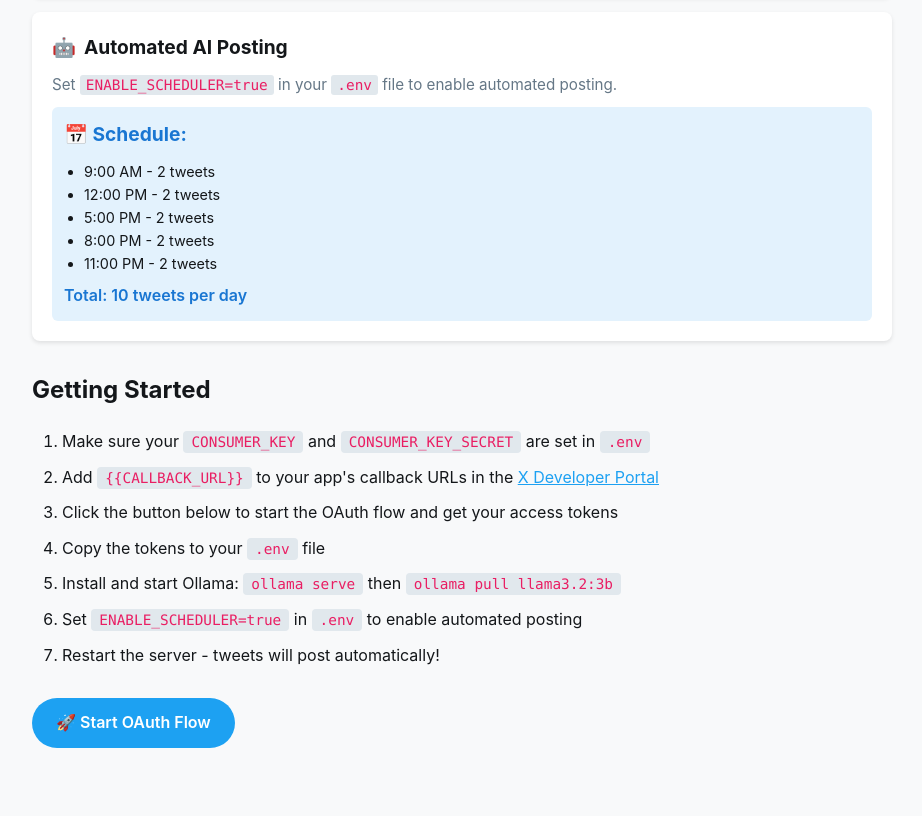
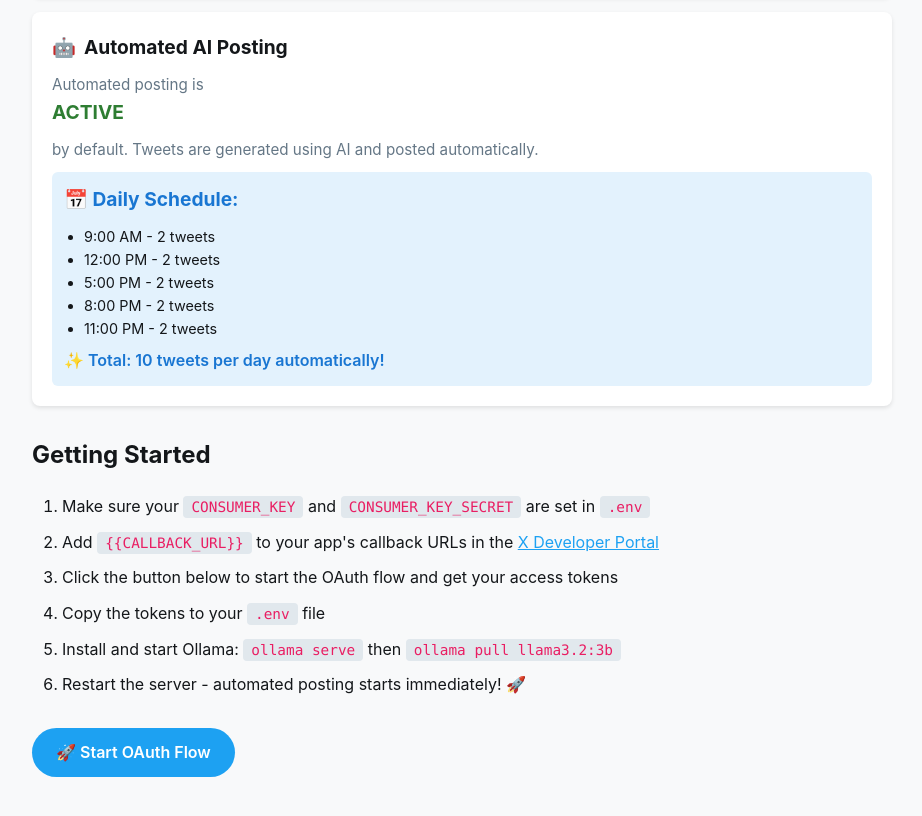
Before and after one commit to Ganeshghatti/Twitter-posting-automation, a website: page views/index.html in a window 1280 px wide. Shown: the part 894-1710 px from the top of the page, without its empty margins (178-1100 px from the left). Before the commit the page ends 1682 px from the top, so only its background shows below. Drawn offline with Linux system fonts and the light colour scheme.

Commit message:
first commit

```diff
--- a/views/index.html
+++ b/views/index.html
@@ -187,10 +187,10 @@
       <div class="route-card">
         <strong><span class="emoji">🤖</span>Automated AI Posting</strong>
         <p style="color: #657786; margin: 10px 0; font-size: 0.95rem;">
-          Set <code style="background: #e1e8ed; padding: 2px 6px; border-radius: 3px;">ENABLE_SCHEDULER=true</code> in your <code style="background: #e1e8ed; padding: 2px 6px; border-radius: 3px;">.env</code> file to enable automated posting.
+          Automated posting is <strong style="color: #2e7d32;">ACTIVE</strong> by default. Tweets are generated using AI and posted automatically.
         </p>
         <div style="background: #e3f2fd; padding: 12px; border-radius: 6px; margin-top: 10px;">
-          <strong style="color: #1976d2;">📅 Schedule:</strong>
+          <strong style="color: #1976d2;">📅 Daily Schedule:</strong>
           <ul style="margin: 8px 0 0 20px; color: #14171A; font-size: 0.9rem; line-height: 1.6;">
             <li>9:00 AM - 2 tweets</li>
             <li>12:00 PM - 2 tweets</li>
@@ -198,7 +198,7 @@
             <li>8:00 PM - 2 tweets</li>
             <li>11:00 PM - 2 tweets</li>
           </ul>
-          <p style="margin-top: 8px; color: #1976d2; font-weight: 600;">Total: 10 tweets per day</p>
+          <p style="margin-top: 8px; color: #1976d2; font-weight: 600;">✨ Total: 10 tweets per day automatically!</p>
         </div>
       </div>
 
@@ -209,8 +209,7 @@
     <li>Click the button below to start the OAuth flow and get your access tokens</li>
     <li>Copy the tokens to your <code>.env</code> file</li>
     <li>Install and start Ollama: <code>ollama serve</code> then <code>ollama pull llama3.2:3b</code></li>
-    <li>Set <code>ENABLE_SCHEDULER=true</code> in <code>.env</code> to enable automated posting</li>
-    <li>Restart the server - tweets will post automatically!</li>
+    <li>Restart the server - automated posting starts immediately! 🚀</li>
   </ol>
 
   <a href="/auth/twitter" class="btn-primary">🚀 Start OAuth Flow</a>
```
Also changed, not shown: main.js (+6 -13 lines).
